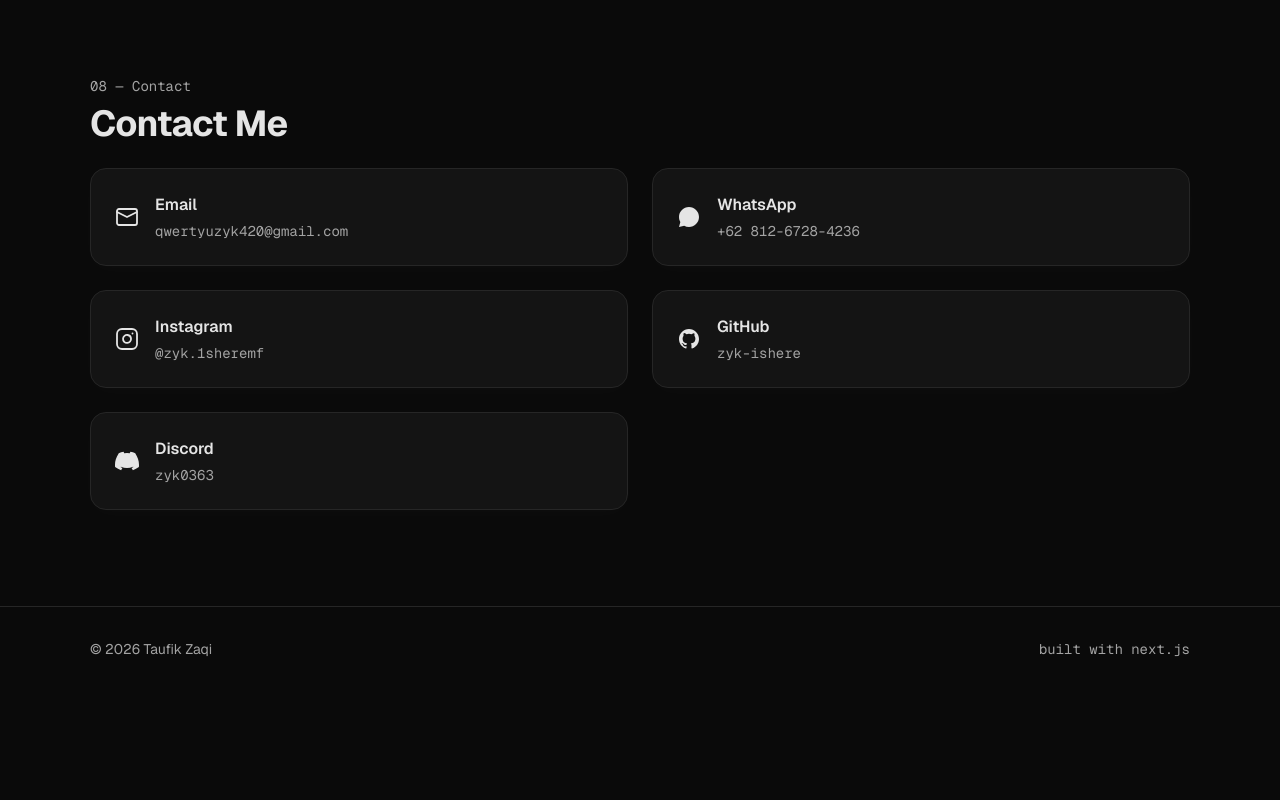
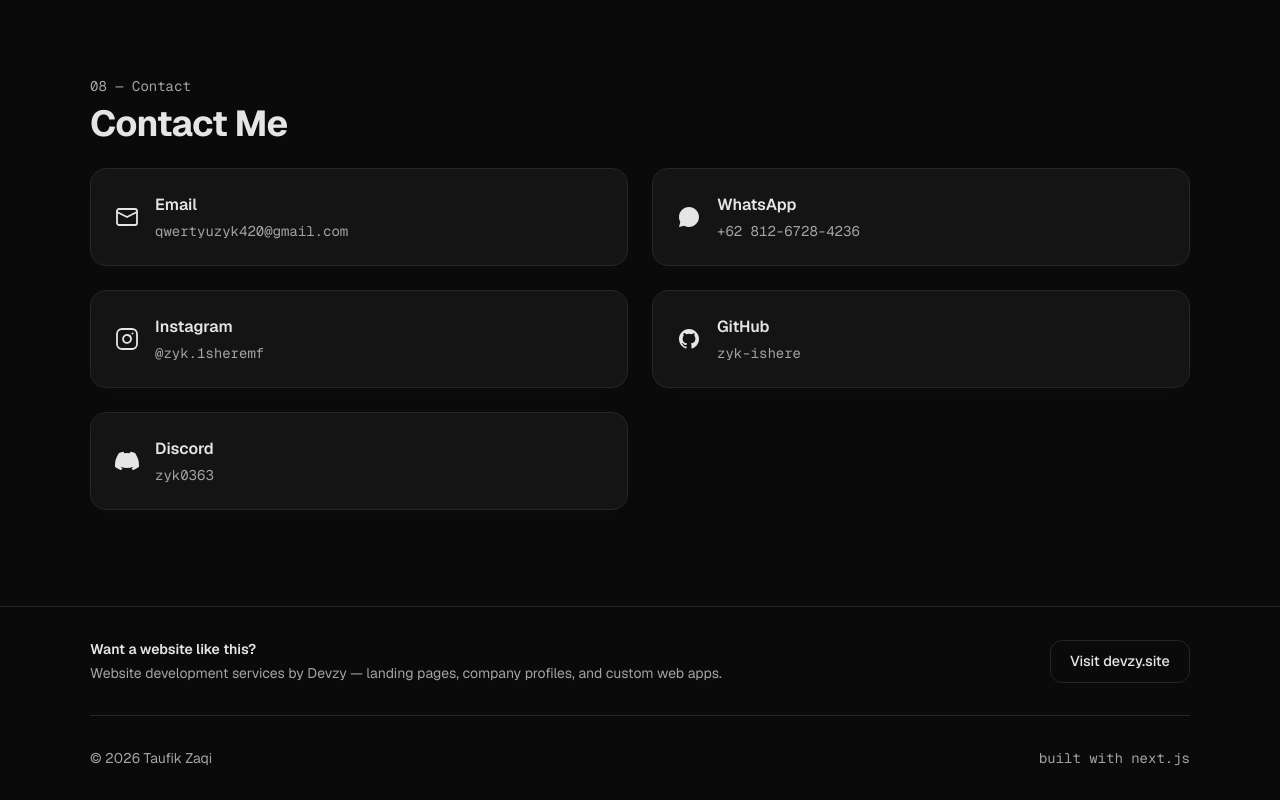
Before and after one commit to zyk-ishere/zyk-portofolio, a Next.js app: page / in a window 1280 px wide. Shown: the part 5086-5886 px from the top of the page. Before the commit the page ends 5777 px from the top, so only its background shows below. Built offline with nearby package versions, Linux system fonts and the light colour scheme.

Commit message:
feat(footer): add devzy CTA at page bottom

```diff
--- a/src/app/page.tsx
+++ b/src/app/page.tsx
@@ -275,9 +275,27 @@ export default function Home() {
       </section>
 
       <footer className="border-t border-line py-8">
-        <div className="container text-sm text-muted flex justify-between">
-          <span>© 2026 Taufik Zaqi</span>
-          <span className="mono">built with next.js</span>
+        <div className="container">
+          <div className="flex flex-col items-start justify-between gap-4 pb-8 mb-8 border-b border-line sm:flex-row sm:items-center">
+            <div>
+              <p className="text-sm font-semibold">Want a website like this?</p>
+              <p className="text-sm text-muted mt-1">
+                Website development services by Devzy — landing pages, company profiles, and custom web apps.
+              </p>
+            </div>
+            <a
+              href="https://devzy.site"
+              target="_blank"
+              rel="noopener"
+              className="btn btn-ghost shrink-0"
+            >
+              Visit devzy.site
+            </a>
+          </div>
+          <div className="text-sm text-muted flex justify-between">
+            <span>© 2026 Taufik Zaqi</span>
+            <span className="mono">built with next.js</span>
+          </div>
         </div>
       </footer>
     </main>
```
